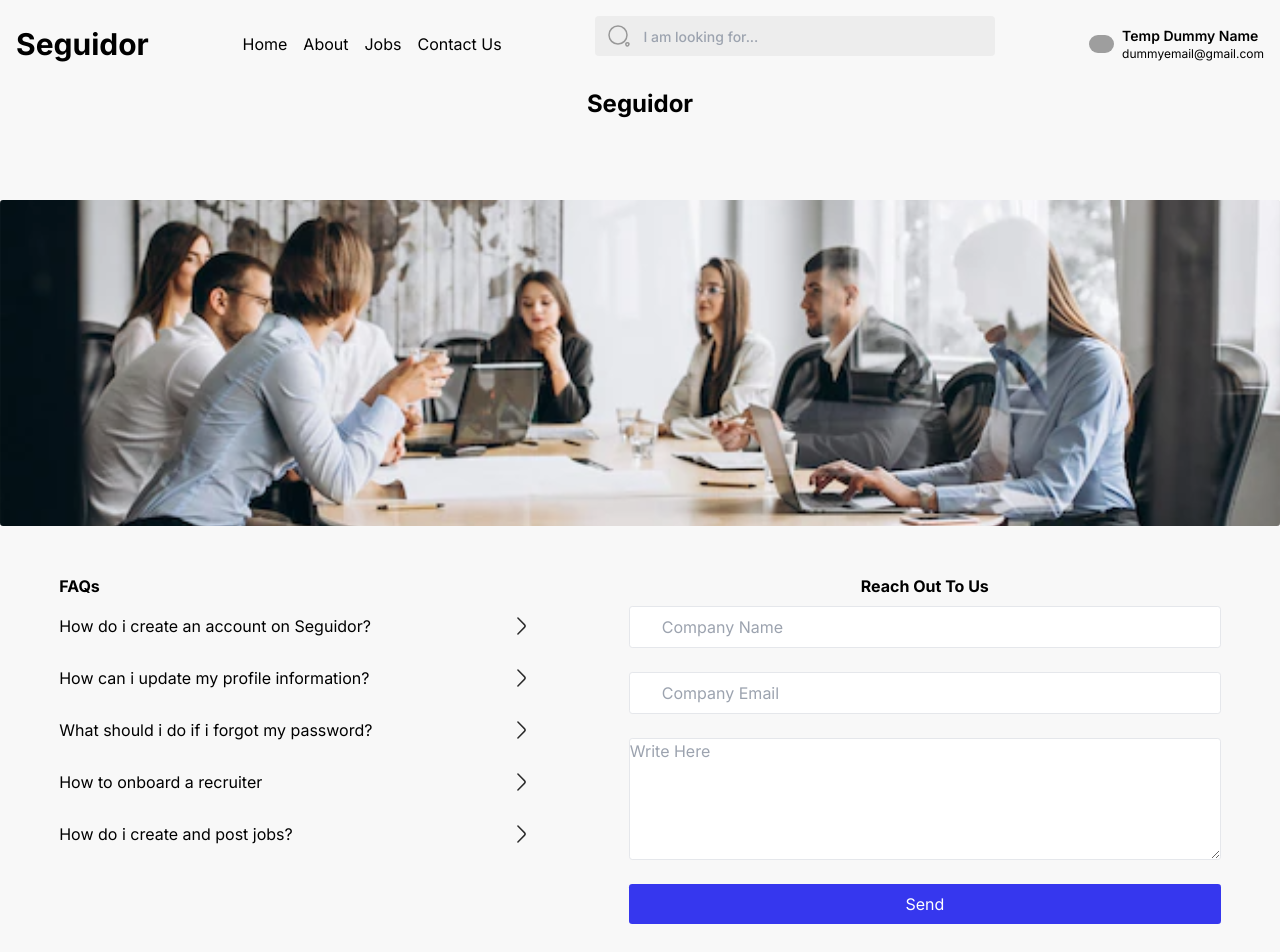
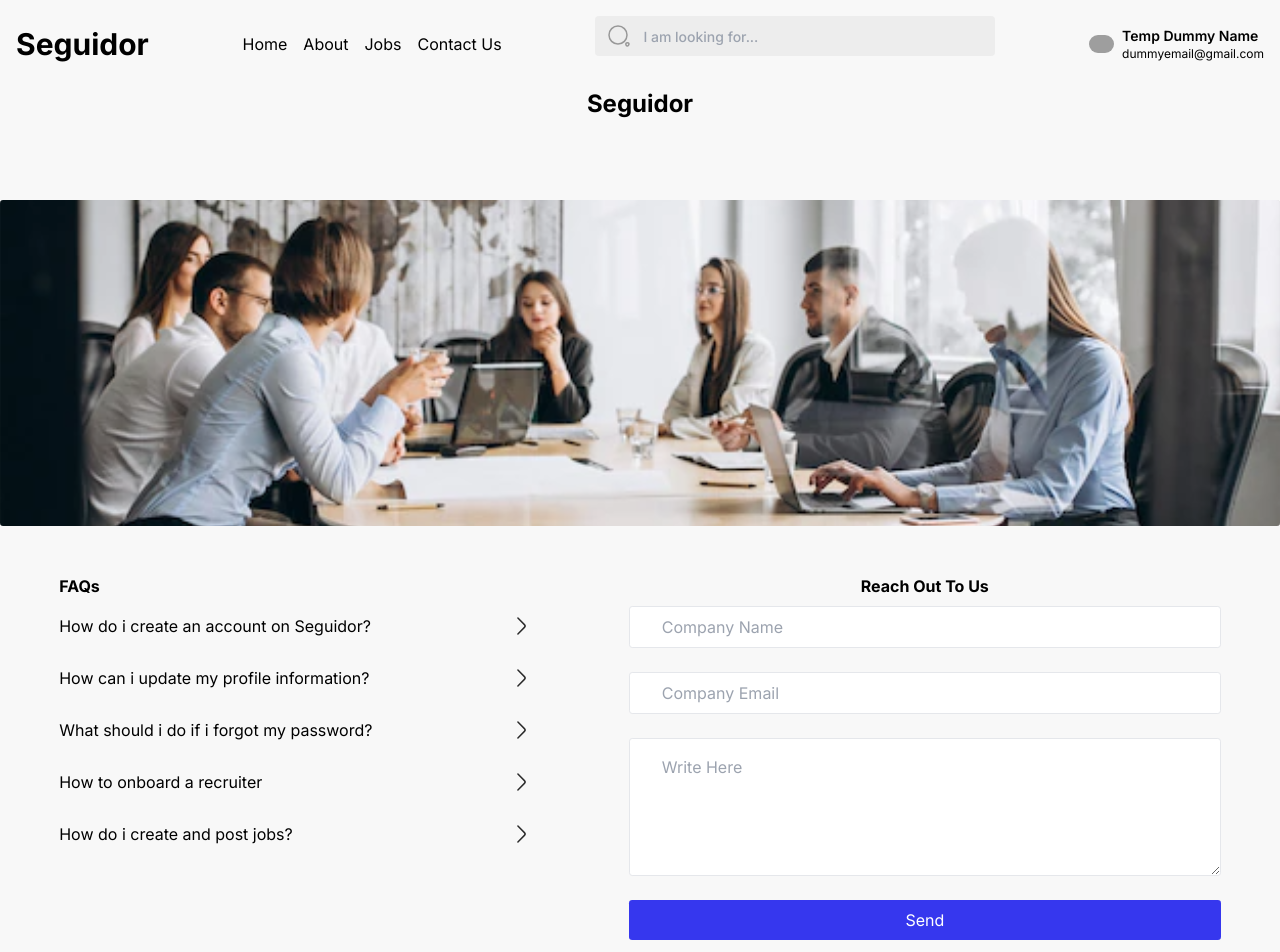
Before and after one commit to Andy-Intelligence/Seguidor-ATS, a Next.js app: page /site/contact in a window 1280 px wide. Shown: the top 952 px of the page. Built offline with nearby package versions, Linux system fonts and the light colour scheme; grey boxes are pictures that could not be loaded.

Commit message:
made changes

```diff
--- a/app/(website)/site/contact/ContactForm.jsx
+++ b/app/(website)/site/contact/ContactForm.jsx
@@ -5,7 +5,7 @@ const ContactForm = () => {
         <h2 className=" text-black mb-6 text-center font-bold">Reach Out To Us</h2>
         <input type="text" placeholder="Company Name" className=" border   bg-white" />
         <input type="email" placeholder="Company Email" className=" bg-white border border-none p-9 " />
-        <textarea placeholder="Write Here" cols="44" rows="5" className="mb-4 border border-none w-full p-9"></textarea>
+        <textarea placeholder="Write Here" cols="44" rows="5" className="ta mb-4 border border-none w-full p-9"></textarea>
         <input type="submit" value="Send" className="contact text-white px-9 w-full" />
       </div>
     </div>
--- a/app/(website)/site/globals.css
+++ b/app/(website)/site/globals.css
@@ -784,6 +784,12 @@ footer button {
 
 }
 
+
+.ta{
+  padding-left: 2rem;
+  padding-top: 1rem;
+}
+
 .router {
   text-decoration:underline;
 }
```
